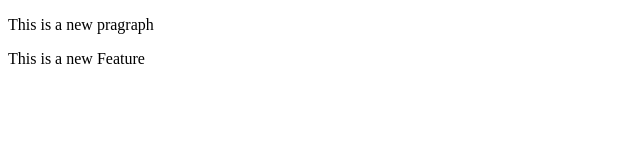
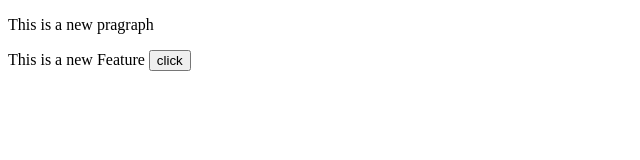
Before and after one commit to akashpal6506/local-repo, a plain HTML site: page index.html in a window 1280 px wide. Shown: the whole page, without its empty margins (0-640 px from the left). Drawn offline with Linux system fonts and the light colour scheme.

Commit message:
Add buttion

```diff
--- a/index.html
+++ b/index.html
@@ -7,6 +7,6 @@
 </head>
 <body>
     <p>This is a new pragraph</p>
-    <p>This is a new Feature</p>
+    <p>This is a new Feature <button>click</button></p>
 </body>
 </html>
```
